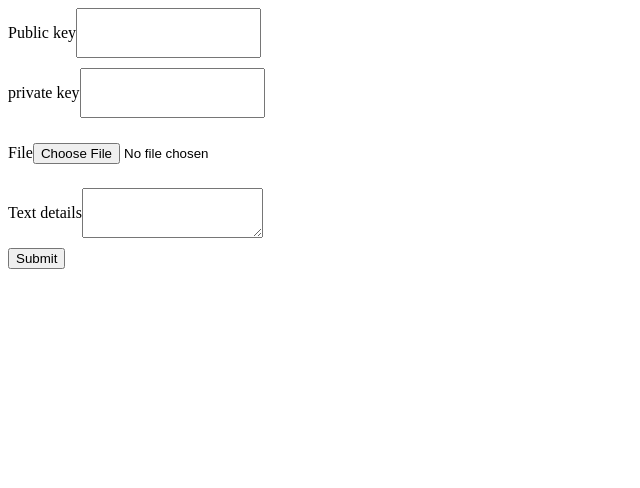
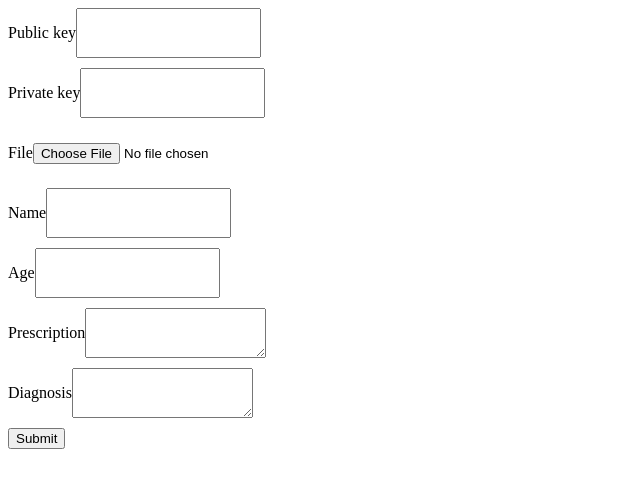
Before and after one commit to sanjana1999/zk-doc, a React (Create React App) app: page / in a window 1280 px wide. Shown: the top 488 px of the page, without its empty margins (0-640 px from the left). Built offline with nearby package versions, Linux system fonts and the light colour scheme.

Commit message:
more details

```diff
--- a/src/App.js
+++ b/src/App.js
@@ -5,7 +5,10 @@ function App() {
 	const [publicKey, setPublicKey] = useState("");
 	const [privateKey, setPrivateKey] = useState("");
 	const [fileDetails, setFileDetails] = useState("");
-	const [textDetails, setTextDetails] = useState("");
+	const [patientName, setPatientName] = useState("");
+	const [age, setAge] = useState("");
+	const [prescriptions, setPrescriptions] = useState("");
+	const [diagnosis, setDiagnosis] = useState("");
 
 	return (
 		<div className="App">
@@ -18,7 +21,7 @@ function App() {
 				/>
 			</div>
 			<div style={{ display: "flex", marginBottom: "10px" }}>
-				<p>private key</p>
+				<p>Private key</p>
 				<input
 					type="text"
 					value={privateKey}
@@ -39,21 +42,47 @@ function App() {
 					onChange={(e) => setFileDetails(e.target.value)}
 				/>
 			</div>
+			{/* name, , age, prescriptions, diagnosis */}
 			<div style={{ display: "flex", marginBottom: "10px" }}>
-				<p>Text details</p>
-				<textarea
-					value={textDetails}
-					onChange={(e) => setTextDetails(e.target.value)}
+				<p>Name</p>
+				<input
+					type="text"
+					value={patientName}
+					onChange={(e) => setPatientName(e.target.value)}
 				/>
 			</div>
-
+			<div style={{ display: "flex", marginBottom: "10px" }}>
+				<p>Age</p>
+				<input
+					type="text"
+					value={age}
+					onChange={(e) => setAge(e.target.value)}
+				/>
+			</div>
+			<div style={{ display: "flex", marginBottom: "10px" }}>
+				<p>Prescription</p>
+				<textarea
+					value={prescriptions}
+					onChange={(e) => setPrescriptions(e.target.value)}
+				/>
+			</div>
+			<div style={{ display: "flex", marginBottom: "10px" }}>
+				<p>Diagnosis</p>
+				<textarea
+					value={diagnosis}
+					onChange={(e) => setDiagnosis(e.target.value)}
+				/>
+			</div>
 			<button
 				onClick={() => {
 					encrypt({
 						publicKey,
 						privateKey,
 						fileDetails,
-						textDetails,
+						patientName,
+						age,
+						prescriptions,
+						diagnosis,
 					});
 				}}
 			>
--- a/src/logic/encrypt.js
+++ b/src/logic/encrypt.js
@@ -1,5 +1,19 @@
-export function encrypt({publicKey, privateKey, fileDetails, textDetails}){
-            console.log(publicKey, privateKey, fileDetails, textDetails);
-
-
+export function encrypt({
+	publicKey,
+	privateKey,
+	fileDetails,
+	patientName,
+	age,
+	prescriptions,
+	diagnosis,
+}) {
+	console.log(
+		publicKey,
+		privateKey,
+		fileDetails,
+		patientName,
+		age,
+		prescriptions,
+		diagnosis
+	);
 }
```
